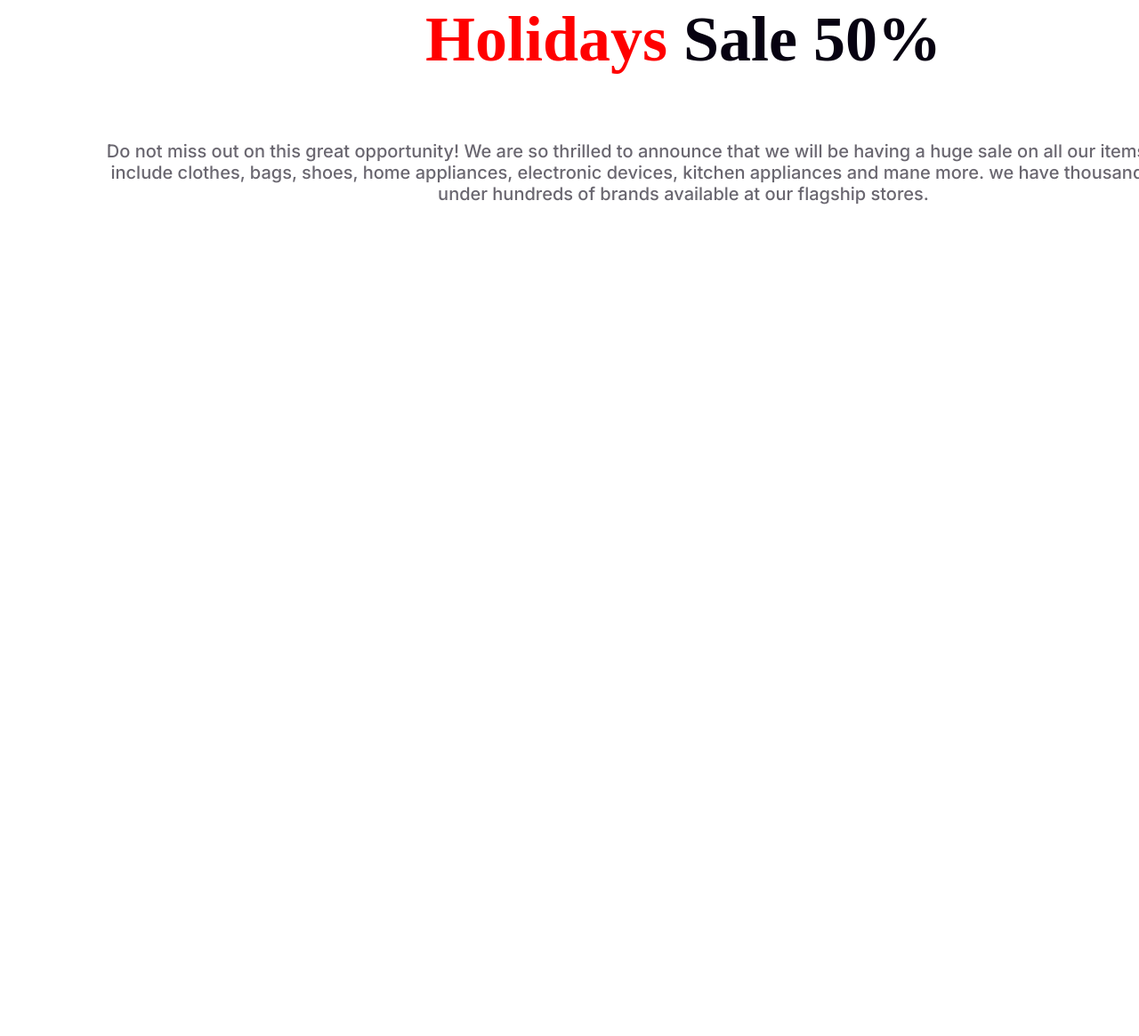
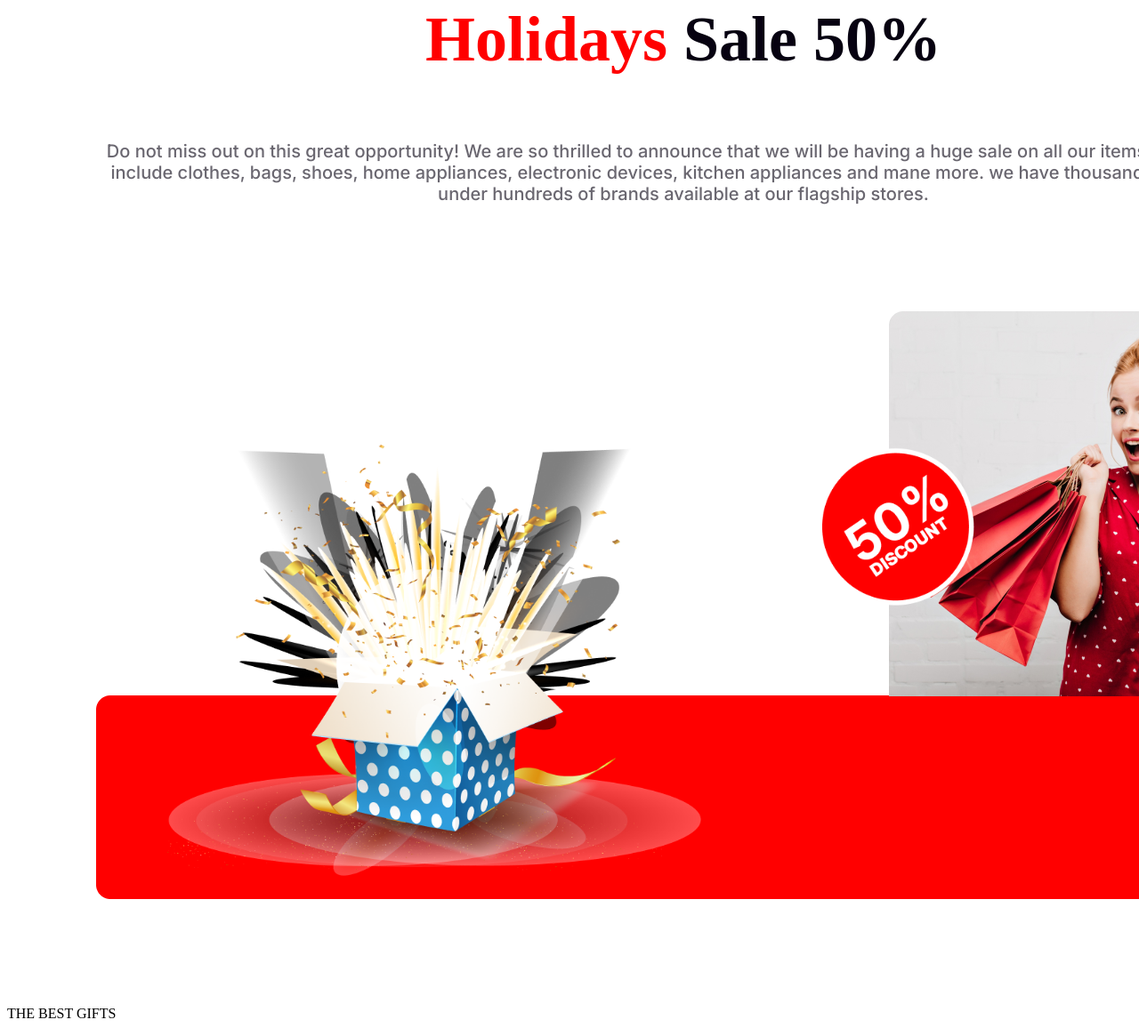
Before and after one commit to rumnodi/Assignment-1, a plain HTML site: page index.html in a window 1280 px wide. Shown: the part 3710-4875 px from the top of the page at 89% size. Before the commit the page ends 4060 px from the top, so only its background shows below. Drawn offline with Linux system fonts and the light colour scheme.

Commit message:
finished third page

```diff
--- a/index.html
+++ b/index.html
@@ -73,7 +73,15 @@
                 <p class="third-part-des">Do not miss out on this great opportunity! We are so thrilled to announce that we will be having a huge sale on all our items. These items include clothes, bags, shoes, home appliances, electronic devices, kitchen appliances and mane more. we have thousands of products under hundreds of brands available at our flagship stores.  </p>
             </div>
             <div class="third-part-images">
+                <div class="gift"><img width="600px" src="./resources/Group 75.png"></div>
+                <div class="discount-image"><img width="80%" src="./resources/Group 44.png"></div>
+            </div>
 
+        </section>
+        <section class="fourth">
+            <div class="fourth-text">
+                <p class=" fourth-heading">THE BEST GIFTS</p>
+                <p class=" fourth-title"
             </div>
         </section>
 
--- a/styles/blog.css
+++ b/styles/blog.css
@@ -254,6 +254,22 @@
     font-family: Inter;
     font-size: 20px;
     font-weight: 500;
+    padding-bottom: 100px;
 }
 
+.third-part-images{
+    background-image: url('../resources/Rectangle\ 1.png'), url('../resources/Rectangle\ 2.png');
+    background-position: top right, center bottom;
+    background-repeat: no-repeat;
+    width: 1320px;
+    height:661px;
+    display: flex;
+    gap: 65px;
 }
+.gift{
+    padding-top: 150px;
+    padding-left: 80px;
+}
+.discount-image{
+    padding-top: 120px;
+}
```
